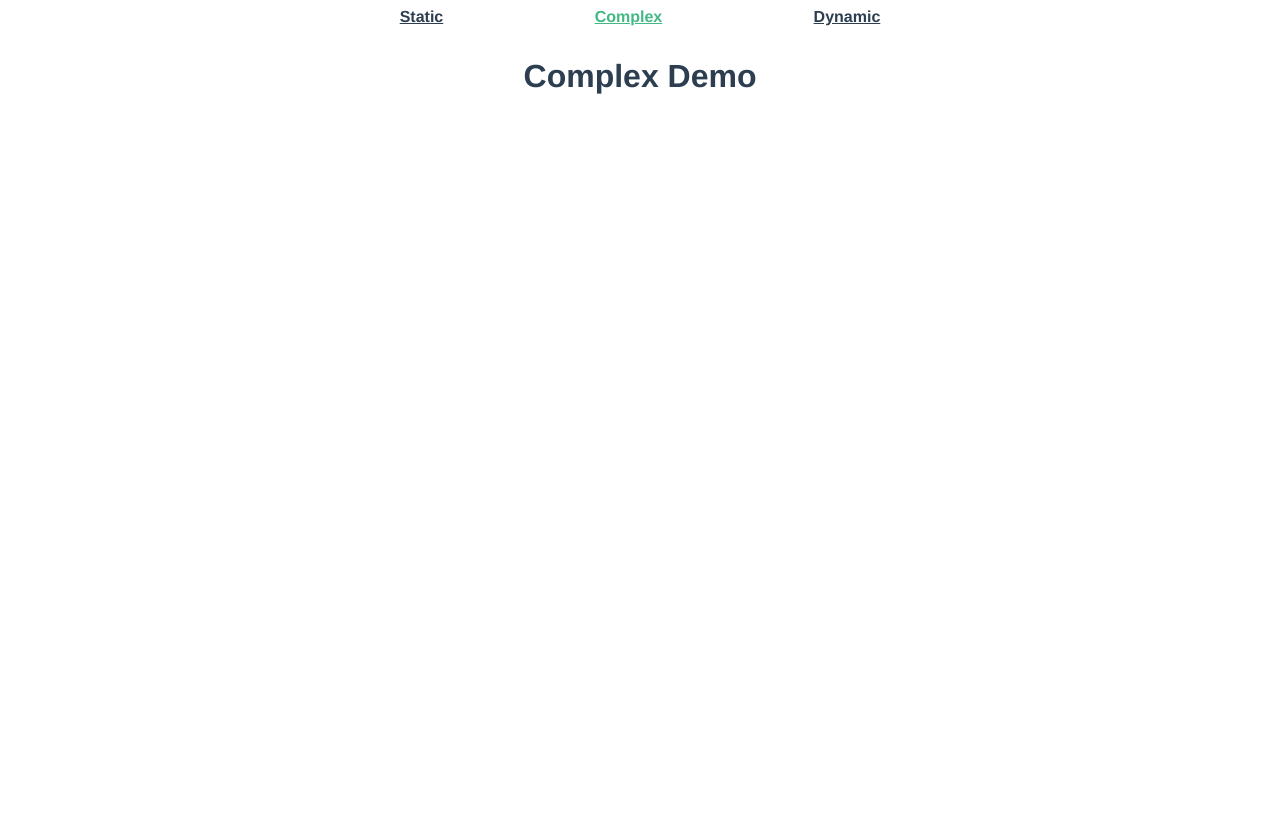
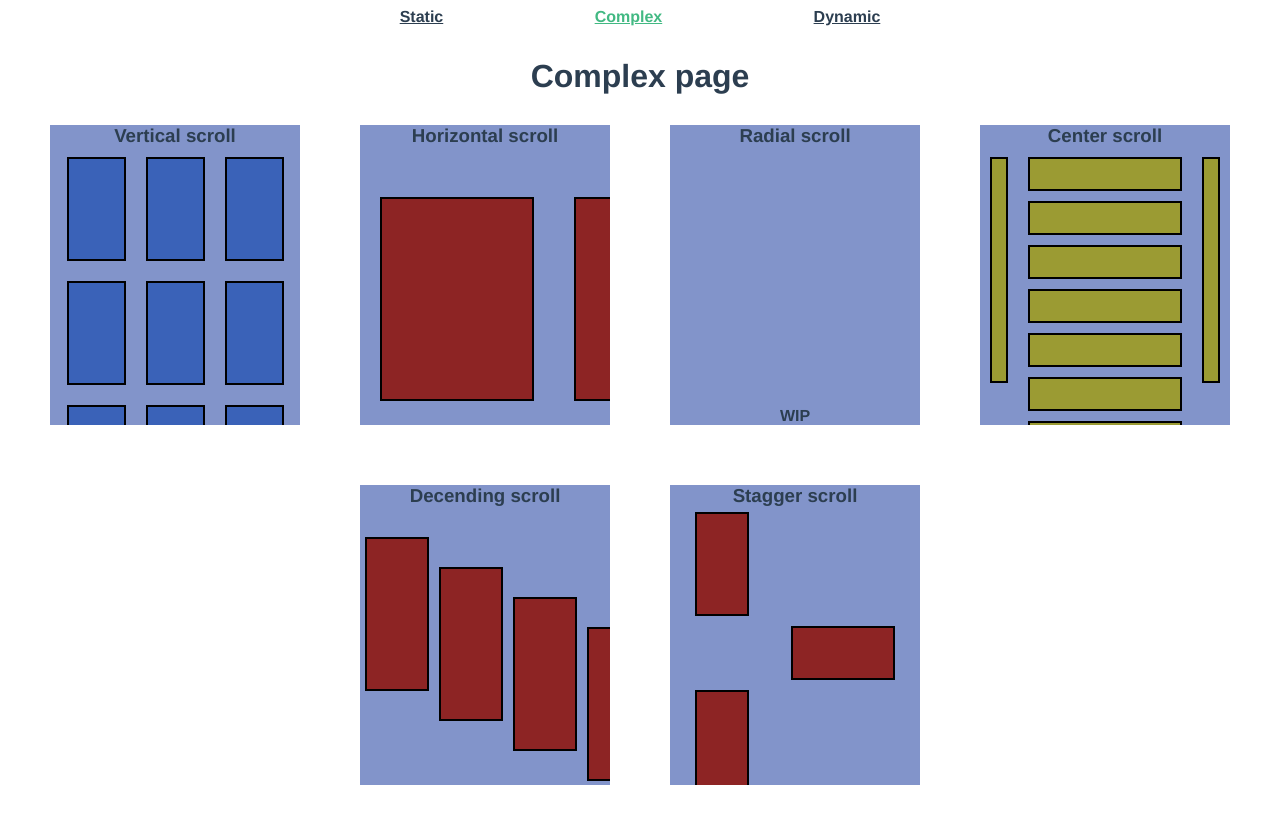
Before and after one commit to StiX1919/design-trio, a Vue app: page /complex in a window 1280 px wide. Before the commit the page ends 800 px from the top, so only its background shows below. Built offline with nearby package versions, Linux system fonts and the light colour scheme.

Commit message:
Need to research radial scrolling. moving onto dynamic AoE component

```diff
--- a/src/views/Complex.vue
+++ b/src/views/Complex.vue
@@ -1,6 +1,70 @@
 <template>
-  <div class="about">
-    <h1>Complex Demo</h1>
+  <div class='complex'>
+    <h1>Complex page</h1>
+    <div class='complex-content'>
+
+      <div class='containers'>
+        <h3>Vertical scroll</h3>
+        <div class='ver-container'>
+          <div v-for='n in 30' :key='n' class='ver-box-boxes'></div>
+
+        </div>
+      </div>
+
+      <div class='containers'>
+        <h3>Horizontal scroll</h3>
+        <div class='hor-container'>
+          <div v-for='n in 10' :key='n' class='hor-box-boxes'></div>
+
+        </div>
+      </div>
+
+      <!-- need to research more on radial scrolling -->
+      <div class='containers'>
+        <h3>Radial scroll</h3>
+        <h4>WIP</h4>
+      </div>
+
+      <div class='containers'>
+        <h3>Center scroll</h3>
+        <div class='cen-container'>
+
+          <div class='side-content'></div>
+
+          <div class='cen-scroll'>
+            <div v-for='n in 10' :key='n' class='cen-box-boxes'></div>
+          </div>
+
+          <div class='side-content'></div>
+        </div>
+      </div>
+      <div class='containers'>
+        <h3>Decending scroll</h3>
+        <div class='dec-container'>
+            <div
+              v-for='n in 10'
+              :key='n'
+              class='dec-box-boxes'
+              :style="styleDec(n)"
+            ></div>
+        </div>
+      </div>
+
+      <div class='containers'>
+        <h3>Stagger scroll</h3>
+        <div class='sta-container'>
+            <div
+              v-for='n in 10'
+              :key='n'
+              :class='n % 2 === 0 ? "sta-box-boxes sta-alt" : "sta-box-boxes"'
+              :style='styleStagger(n)'
+            ></div>
+        </div>
+      </div>
+
+
+    </div>
+
   </div>
 </template>
 
@@ -10,7 +74,157 @@
 export default {
   name: 'complex',
   components: {
+  },
+  data(){
+    return {
+
+    }
+  },
+  methods: {
+    styleDec: function(num) {
+      let newNum = num * 30
+      return {'margin-top': newNum + 'px'}
+    },
+
+    styleStagger: function(num) {
+
+    }
+  },
+  computed: {
+
   }
+
 }
 
 </script>
+
+<style>
+  .complex-content {
+    display: flex;
+    flex-wrap: wrap;
+    justify-content: center
+  }
+
+
+  .containers {
+    height: 300px;
+    width: 250px;
+    background-color: rgb(130, 148, 202);
+
+    display: flex;
+    flex-direction: column;
+    justify-content: space-between;
+    margin: 30px
+  }
+
+
+
+  .ver-container {
+    width: 100%;
+    display: flex;
+    flex-wrap: wrap;
+    justify-content: center;
+
+    overflow: hidden scroll;
+  }
+  .ver-box-boxes {
+    width: 55px;
+    height: 100px;
+    margin: 10px;
+
+    background-color: rgb(58, 98, 184);
+    border: solid black 2px;
+  }
+
+  .hor-container {
+    /* display: flex; */
+    overflow-x: scroll;
+    overflow-y: hidden;
+    white-space: nowrap;
+  }
+  .hor-box-boxes {
+    width: 150px;
+    height: 200px;
+    margin: 20px;
+    border: solid black 2px;
+
+    background-color: rgb(141, 36, 36);
+    display: inline-block
+  }
+
+
+  .cen-container {
+    display: flex;
+    width: 100%;
+
+    overflow: scroll;
+    position: relative;
+    justify-content: center;
+
+  }
+  .side-content {
+    width: 20px;
+    height: 80%;
+    margin: 10px;
+
+    background-color: rgb(155, 155, 51);
+    border: solid black 2px;
+    position: sticky;
+    top: 10px
+  }
+  .cen-scroll {
+
+  }
+  .cen-box-boxes {
+    width: 150px;
+    height: 30px;
+    margin: 10px;
+
+    background-color: rgb(155, 155, 51);
+    border: solid black 2px;
+  }
+
+  .dec-container {
+    display: flex;
+    overflow-x: scroll;
+    overflow-y: scroll;
+    white-space: nowrap;
+  }
+
+  .dec-box-boxes {
+    width: 60px;
+    height: 90px;
+    margin: 5px;
+    padding: 30px;
+    border: solid black 2px;
+
+    background-color: rgb(141, 36, 36);
+  }
+
+
+  .sta-container {
+    display: flex;
+    flex-direction: column;
+    overflow: hidden scroll;
+    height: 100%;
+    padding: 0 20px;
+  }
+
+  .sta-box-boxes {
+    width: 50px;
+    height: 100px;
+    margin: 5px;
+    padding: 50px 0;
+    border: solid black 2px;
+
+    background-color: rgb(141, 36, 36);
+    align-self: flex-start
+  }
+
+  .sta-alt {
+    height: 50px;
+    width: 100px;
+    align-self: flex-end;
+    padding: 25px 0;
+  }
+</style>
```
